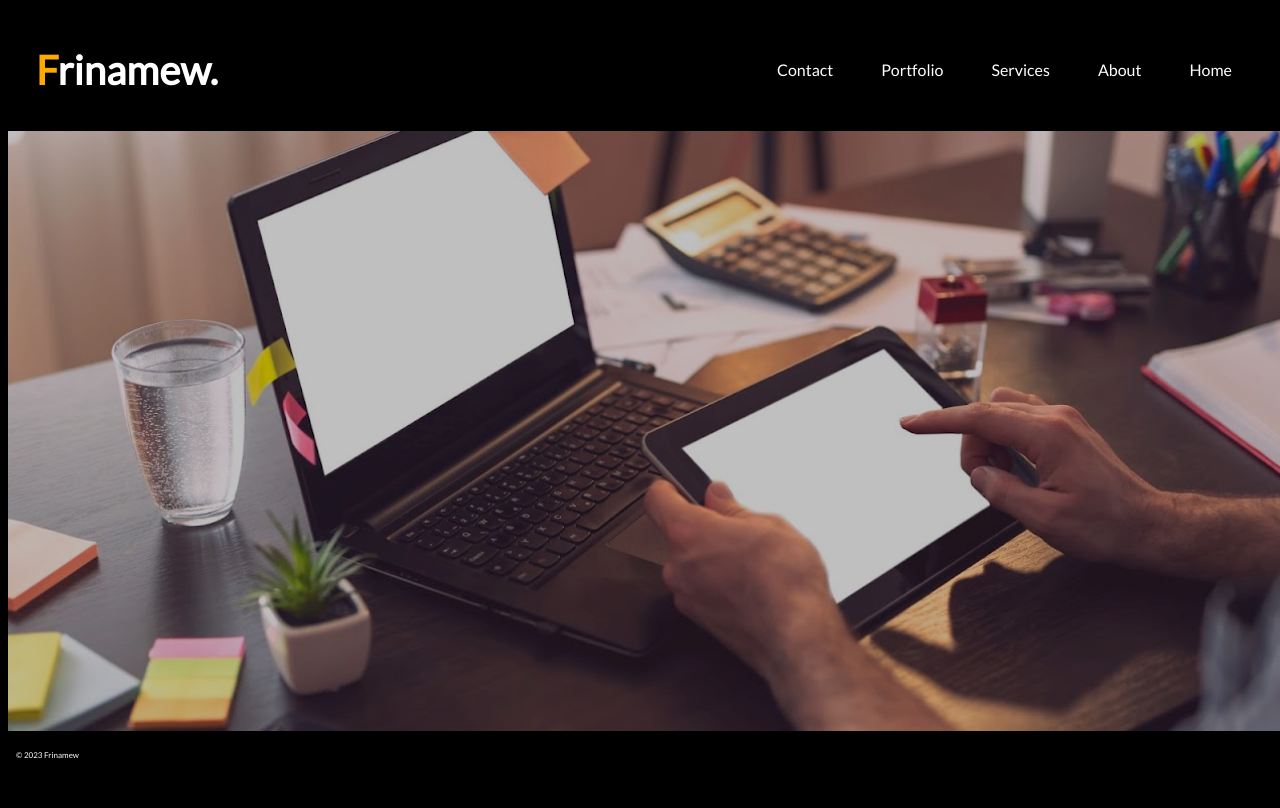
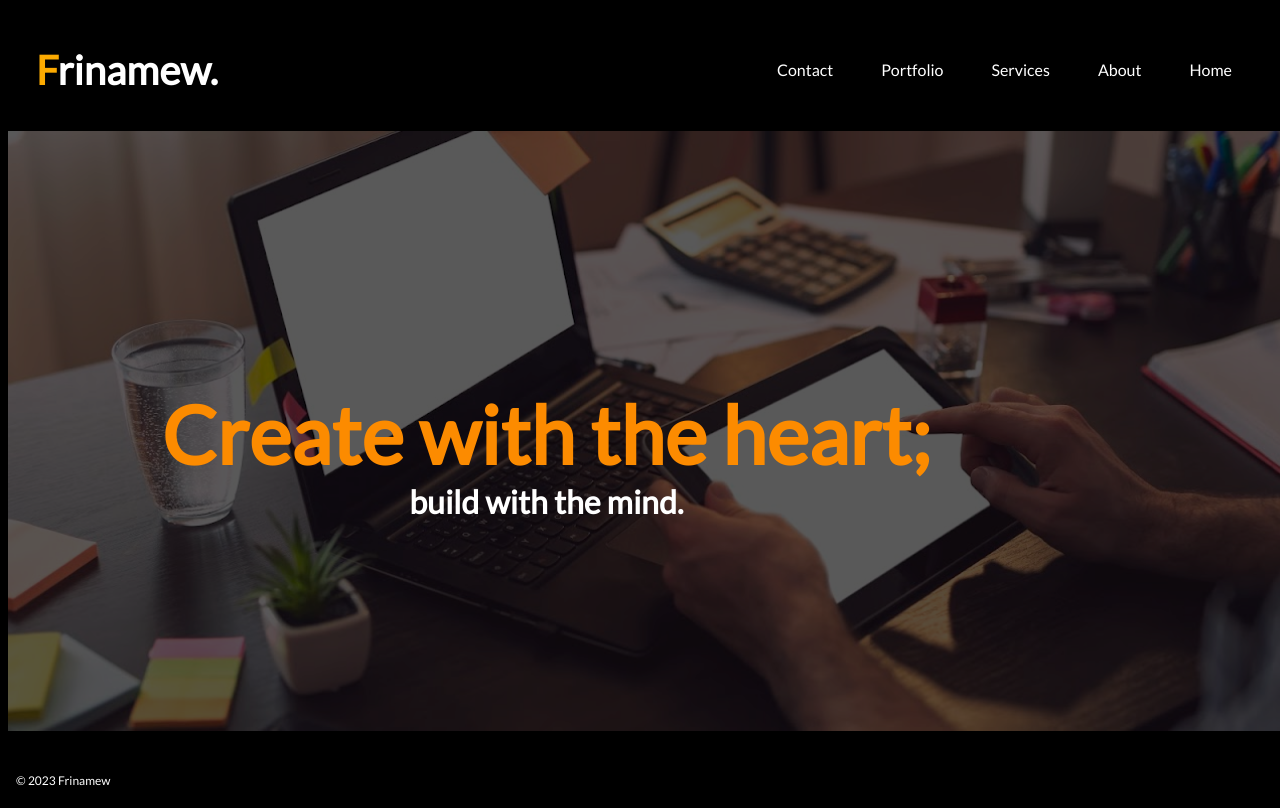
Before and after one commit to frinamew/frinamew.github.io, a plain HTML site: page index.html in a window 1280 px wide. Drawn offline with Linux system fonts and the light colour scheme.

Commit message:
Update index.html

```diff
--- a/index.html
+++ b/index.html
@@ -50,7 +50,7 @@ margin-left:-8px
 background-position: center;
 background-repeat: no-repeat;
 background-size: cover;
-filter: brightness(75%);
+filter: brightness(35%);
 }
 
 ::-webkit-scrollbar {
@@ -98,12 +98,14 @@ filter: brightness(75%);
   </div>
 
   <div class="container">
-    <h1 class="imageText"><span style="color: #fc8b00; z-index:2;">Create with the heart;</span><br> build with the mind.</h1>
-    <img src="headerImg.jpeg" class="bg" style="z-index: 1">
+    <img src="headerImg.jpeg" class="bg">
+    <h1 class="imageText"><span style="color: #fc8b00; font-size: 2.5em;">Create with the heart;</span><br> build with the mind.</h1>
   </div>
 
+  <br>
+
   <footer>
-  <p style="padding: 8px; font-size: 8px;">&copy; 2023 Frinamew</p>
+  <p style="padding: 8px; font-size: 12px;">&copy; 2023 Frinamew</p>
   </footer>
 
 </body>
```
